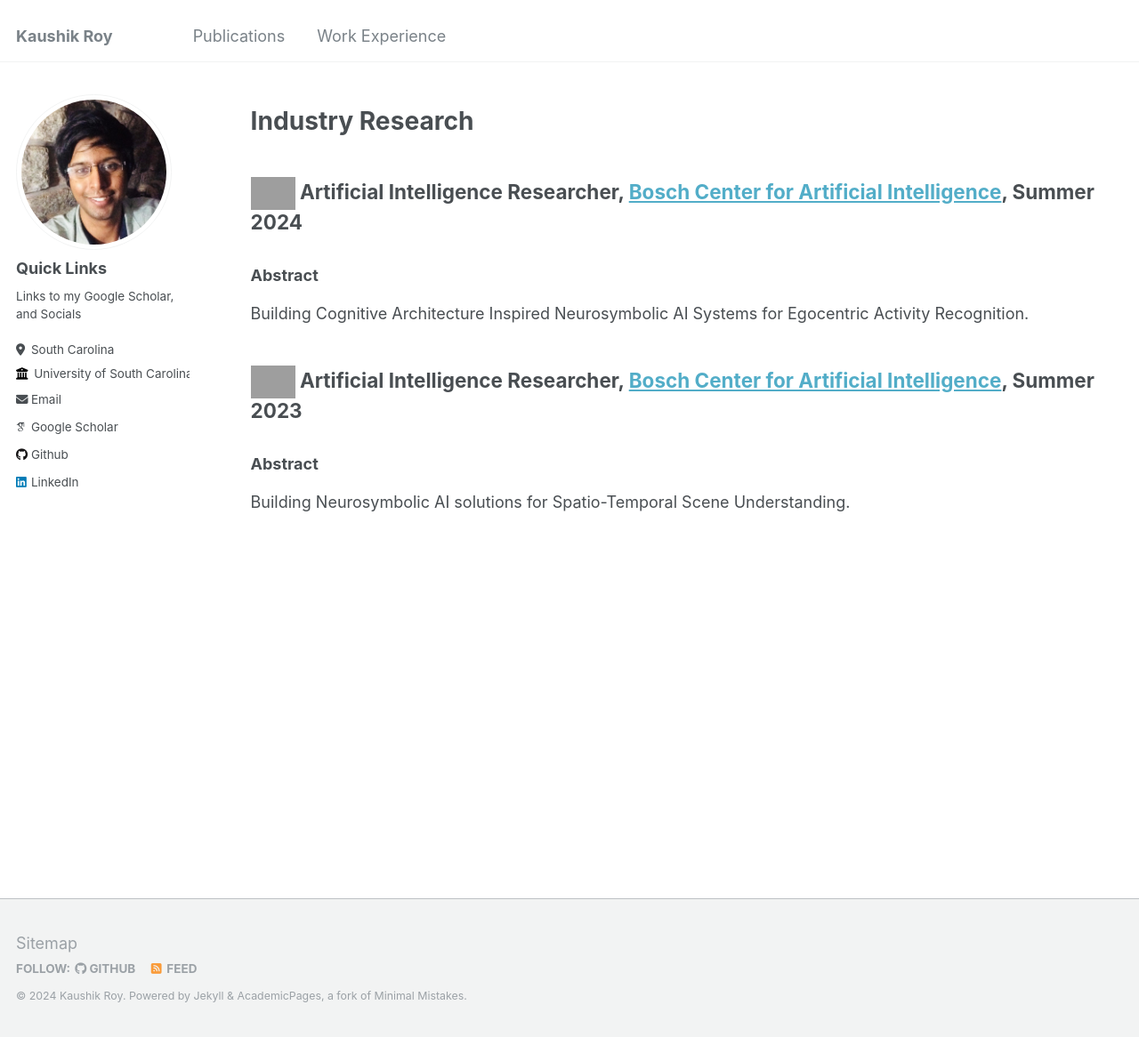
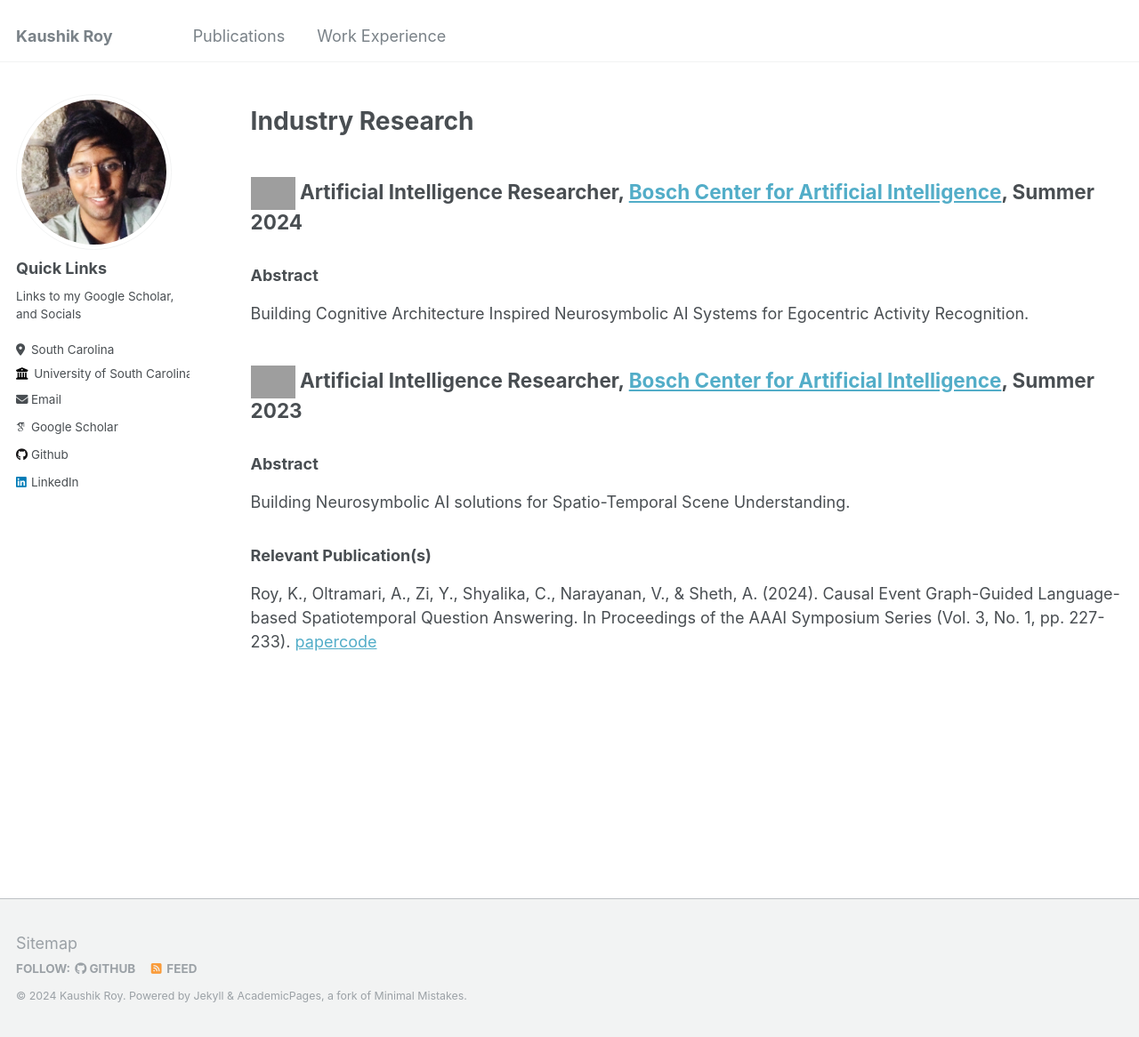
Before and after one commit to kauroy1994/home, a Jekyll site: the page built from _pages/cv.md, in a window 1280 px wide and 1166 px high. Shown: the whole window at 89% size. Built offline with Jekyll 4.4.1, drawn with Linux system fonts in a browser that asks for light colours; some web fonts are replaced; grey boxes are pictures that could not be loaded.

Commit message:
Update cv.md

```diff
--- a/_pages/cv.md
+++ b/_pages/cv.md
@@ -17,3 +17,5 @@ Building Cognitive Architecture Inspired Neurosymbolic AI Systems for Egocentric
 ## <img src="https://github.com/kauroy1994/home/assets/57400980/8891649c-c178-41b9-8182-18d9c138fc95" width="50" height="50"> Artificial Intelligence Researcher, [Bosch Center for Artificial Intelligence](https://www.bosch-ai.com/), Summer 2023
 ###  Abstract
 Building Neurosymbolic AI solutions for Spatio-Temporal Scene Understanding.
+### Relevant Publication(s)
+Roy, K., Oltramari, A., Zi, Y., Shyalika, C., Narayanan, V., & Sheth, A. (2024). Causal Event Graph-Guided Language-based Spatiotemporal Question Answering. In Proceedings of the AAAI Symposium Series (Vol. 3, No. 1, pp. 227-233). [paper](https://ojs.aaai.org/index.php/AAAI-SS/article/view/31204)[code](https://github.com/kauroy1994/CEG-QA)
```
